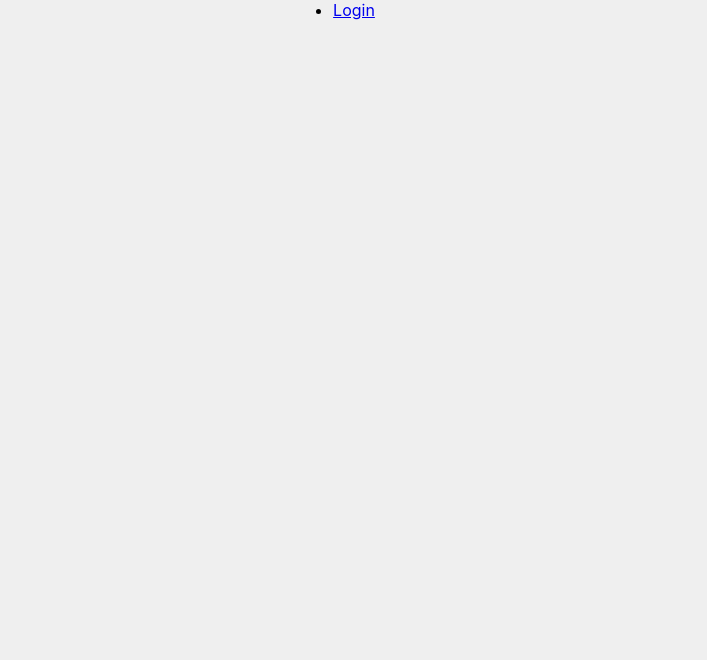
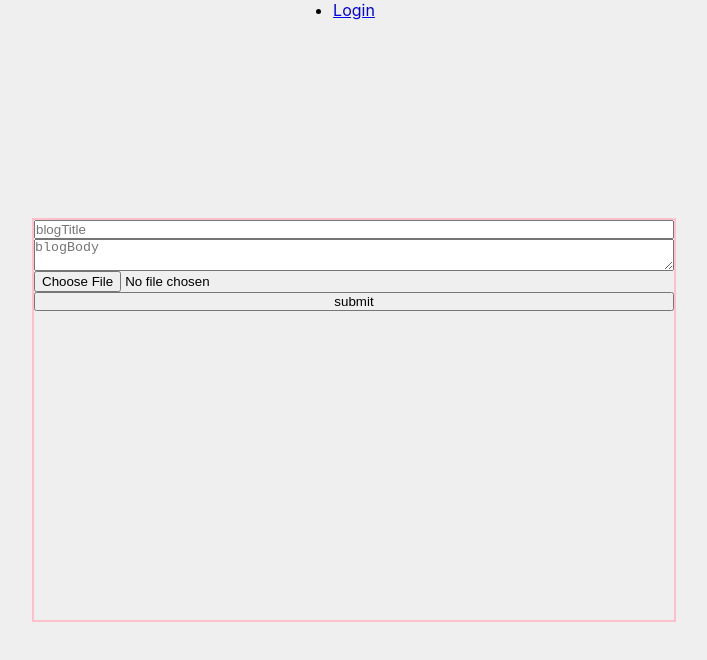
Before and after one commit to Russellgrd/dailyblogs, a React (Vite) app: page /submitblog in a window 1280 px wide. Before the commit this address had no page. Shown: the top 660 px of the page, without its empty margins (286-993 px from the left). Built offline with nearby package versions, Linux system fonts and the light colour scheme.

Commit message:
added submit blog route as well as submitblog validation

```diff
--- a/src/App.tsx
+++ b/src/App.tsx
@@ -5,6 +5,8 @@ import Wrapper from './components/Wrapper';
 import { BrowserRouter, Routes, Route } from "react-router-dom";
 import Login from './components/Login';
 import Register from './components/Register';
+import Posts from './components/Posts';
+import SubmitBlog from './components/SubmitBlog';
 
 
 function App() {
@@ -16,7 +18,9 @@ function App() {
         <Routes>
           <Route path='/' element={<Home />} />
           <Route path='/login' element={<Login />} />
+          <Route path="/posts" element={<Posts />} />
           <Route path="/register" element={<Register />} />
+          <Route path="/submitblog" element={<SubmitBlog />} />
         </Routes>
       </Wrapper>
     </BrowserRouter>
--- /dev/null
+++ b/src/Validation/BlogValidation.tsx
@@ -0,0 +1,76 @@
+
+import * as yup from 'yup';
+
+const SUPPORTED_FORMATS = ["image/jpg", "image/jpeg", "image/gif", "image/png"];
+
+export const blogSchema = yup.object().shape({
+    blogTitle: yup.string().min(5).required(),
+    blogBody: yup.string().min(20).required(),
+    file: yup.array()
+        .nullable()
+        .test('is-correct-file', 'VALIDATION_FIELD_FILE_BIG', (files) => {
+            let valid = true
+            if (files) {
+                files.map(file => {
+                    const size = file.size / 1024 / 1024
+                    if (size > 10) {
+                        valid = false
+                    }
+                })
+            }
+            return valid
+        })
+        .test(
+            'is-big-file',
+            'VALIDATION_FIELD_FILE_WRONG_TYPE',
+            (files) => {
+                let valid = true
+                if (files) {
+                    files.map(file => {
+                        if (!['application/pdf', 'image/jpeg', 'image/png'].includes(file.type)) {
+                            valid = false
+                        }
+                    })
+                }
+                return valid
+            }
+        )
+    // file: yup.mixed<File>().test("isFile", "This is not a file", (file) => {
+    //     console.log(typeof file);
+    // })
+})
+
+export function checkIfFilesAreTooBig(files?: [File]): boolean {
+    let valid = true
+    if (files) {
+        files.map(file => {
+            const size = file.size / 1024 / 1024
+            if (size > 10) {
+                valid = false
+            }
+        })
+    }
+    return valid
+}
+
+export function checkIfFilesAreCorrectType(files?: [File]): boolean {
+    let valid = true
+    if (files) {
+        files.map(file => {
+            if (!['application/pdf', 'image/jpeg', 'image/png'].includes(file.type)) {
+                valid = false
+            }
+        })
+    }
+    return valid
+}
+// yup
+//     .mixed<FileList>() // Pass in the type of `fileUpload`
+//     .test(
+//         "fileSize",
+//         "Only documents up to 2MB are permitted.",
+//         files =>
+//             !files || // Check if `files` is defined
+//             files.length === 0 || // Check if `files` is not an empty list
+//             Array.from(files).every(file => file.size <= 2_000_000)
+//     )
--- a/src/Validation/UserValidation.tsx
+++ b/src/Validation/UserValidation.tsx
@@ -12,3 +12,13 @@ export const userSchema = yup.object().shape({
     confirmPassword: yup.string()
         .oneOf([yup.ref('password')], 'Passwords must match')
 });
+
+export const loginSchema = yup.object().shape({
+    email: yup.string().email("Please enter a valid email").required(),
+    password: yup.string()
+        .matches(/\d+/, "Atleast 1 number required")
+        .matches(/[a-z]+/, "Atleast 1 lowercase letter required")
+        .matches(/[A-Z]+/, "1 Uppercase letter required")
+        .matches(/[!@#$%^&*()-+]+/, "Atleast 1 special character required")
+        .min(7).required()
+});
--- a/src/components/Login.tsx
+++ b/src/components/Login.tsx
@@ -1,22 +1,68 @@
 import { useState } from "react";
+import { useFormik } from 'formik'
+import { loginSchema } from '../Validation/UserValidation';
+import { useNavigate } from 'react-router-dom';
 
 const Login = () => {
 
-    let [email, setEmail] = useState<null | string>(null);
-    let [password, setPassword] = useState<null | string>(null);
+    let navigate = useNavigate();
+    const formik = useFormik({
+        initialValues: {
+            email: "",
+            password: ""
+        },
+        validationSchema: loginSchema,
+        onSubmit: async (values) => {
+            console.log(JSON.stringify(values));
+            try {
+                const resp = await fetch('http://localhost:3000/login', {
+                    method: 'POST',
+                    credentials: "include",
+                    headers: {
+                        "Content-Type": "application/json",
+                        "Accept": 'application/json'
+                    },
+                    body: JSON.stringify({ email: values.email, password: values.password })
+                })
+                let data = await resp.json();
+                if (data.message = "Successfully logged in. Redirecting.") {
+                    navigate('/posts');
+                } else {
+                    //write logic for any reason as to why tokens are not received.
+                }
 
-    const handleLogin = (e: React.FormEvent<HTMLFormElement>) => {
-        e.preventDefault();
-    }
+            } catch (err) {
+                console.log(err);
+            }
+
+        },
+    })
+
 
     return (
-        <form className="login" onSubmit={handleLogin}>
-            <label htmlFor="email">email address</label>
-            <input onChange={(e) => { setEmail(e.target.value) }} type="email" name="email" />
-            <label htmlFor="password">password</label>
-            <input onChange={(e) => { setPassword(e.target.value) }} type="password" />
-            <button>login</button>
-        </form>
+        <div className="login">
+            <form className="loginForm" onSubmit={formik.handleSubmit}>
+                <input
+                    placeholder="email"
+                    id="email"
+                    name="email"
+                    type="email"
+                    value={formik.values.email}
+                    onBlur={formik.handleBlur}
+                    onChange={formik.handleChange}
+                />
+                <input
+                    placeholder="password"
+                    id="password"
+                    name="password"
+                    type="password"
+                    value={formik.values.password}
+                    onBlur={formik.handleBlur}
+                    onChange={formik.handleChange}
+                />
+                <button type="submit">login</button>
+            </form>
+        </div>
     )
 }
 
--- /dev/null
+++ b/src/components/Posts.tsx
@@ -0,0 +1,44 @@
+import { useEffect } from 'react'
+import { useState } from 'react'
+
+const Posts = () => {
+
+    let [blogs, setBlogs] = useState<null | string[]>(null);
+
+    useEffect(() => {
+
+        const getPosts = async () => {
+            console.log('running use effect');
+            let resp = await fetch('http://localhost:3000/blogs', {
+                credentials: "include",
+            });
+            let data = await resp.json();
+            console.log('setting posts');
+            setBlogs(data);
+            console.log('data is', data);
+        }
+
+        getPosts();
+    }, []);
+
+    const handleLogout = () => {
+        console.log('logging out');
+        fetch('http://localhost:3000/logout', {
+            method: "POST",
+            credentials: "include",
+        })
+            .then(() => {
+                console.log('logged out')
+            })
+    }
+
+    return (
+        <div>
+            <h1>Posts</h1>
+            {blogs && <p> {JSON.stringify(blogs)} </p>}
+            <button onClick={handleLogout}>logout</button>
+        </div>
+    )
+}
+
+export default Posts;
--- a/src/components/Register.tsx
+++ b/src/components/Register.tsx
@@ -80,7 +80,7 @@ const Register = () => {
                     onChange={formik.handleChange}
                 />
                 {formik.touched.confirmPassword && formik.errors.confirmPassword ? <p>{formik.errors.confirmPassword}</p> : null}
-                {!formik.isValid && JSON.stringify(formik.errors)};
+                {/* {!formik.isValid && JSON.stringify(formik.errors)}; */}
                 <button type="submit">Submit</button>
             </form>
             {registerMessage && <p>{registerMessage}</p>}
--- /dev/null
+++ b/src/components/SubmitBlog.tsx
@@ -0,0 +1,70 @@
+import { useFormik } from 'formik';
+import { blogSchema } from '../Validation/BlogValidation';
+
+const SubmitBlog = () => {
+
+    const formik = useFormik({
+        initialValues: {
+            blogTitle: "",
+            blogBody: "",
+            files: null
+        },
+        validationSchema: blogSchema,
+        onSubmit: async (values) => {
+            const formData = new FormData();
+            formData.append("blogTitle", values.blogTitle);
+            formData.append("blogBody", values.blogBody);
+            // formData.append("files", values.files);
+
+            console.log('formData is', Array.from(formData));
+            let resp = await fetch('http://localhost:3000/newblogentry', {
+                method: 'POST',
+                credentials: "include",
+                body: formData
+            });
+            let data = await resp.json();
+            console.log(data);
+        }
+    })
+    console.log(formik.values);
+
+
+    return (
+        <div className="submitBlog">
+            <form className='submitBlogForm' onSubmit={formik.handleSubmit} encType='multipart/form-data'>
+                <input
+                    placeholder="blogTitle"
+                    id="blogTitle"
+                    name="blogTitle"
+                    type="text"
+                    value={formik.values.blogTitle}
+                    onBlur={formik.handleBlur}
+                    onChange={formik.handleChange}
+                />
+                <textarea
+                    placeholder="blogBody"
+                    id="blogBody"
+                    name="blogBody"
+                    value={formik.values.blogBody}
+                    onBlur={formik.handleBlur}
+                    onChange={formik.handleChange}
+                />
+                <input
+                    typeof='file'
+                    placeholder="blogImage"
+                    id="blogImage"
+                    name="blogImage"
+                    type="file"
+                    onChange={formik.handleChange}
+                    // onChange={(e) => {
+                    //     formik.values.files = e.currentTarget?.files;
+                    // }}
+                    onBlur={formik.handleBlur}
+                />
+                <button type='submit'>submit</button>
+            </form>
+        </div>
+    )
+}
+
+export default SubmitBlog;
--- a/src/index.css
+++ b/src/index.css
@@ -47,3 +47,45 @@ html {
   background-color: rgb(85, 140, 196);
   height: 2rem;
 }
+
+.login {
+  min-height: 100vh;
+  width: 100%;
+  display: flex;
+  flex-direction: column;
+  align-items: center;
+  justify-content: center;
+}
+
+.loginForm {
+  display: flex;
+  flex-direction: column;
+  width: 25%;
+}
+
+.loginForm > input {
+  margin: 5px;
+  height: 2rem;
+}
+
+.loginForm > button {
+  background-color: rgb(85, 140, 196);
+  height: 2rem;
+}
+
+.submitBlog {
+  min-height: 100vh;
+  width: 100%;
+  display: flex;
+  flex-direction: column;
+  align-items: center;
+  justify-content: center;
+}
+
+.submitBlogForm{
+  min-height: 50vh;
+  display: flex;
+  flex-direction: column;
+  width: 50%;
+  outline: 2px solid pink;
+}
```
Also changed, not shown: src/components/Home.tsx (line endings or trailing spaces), src/components/Nav.tsx (line endings or trailing spaces).
